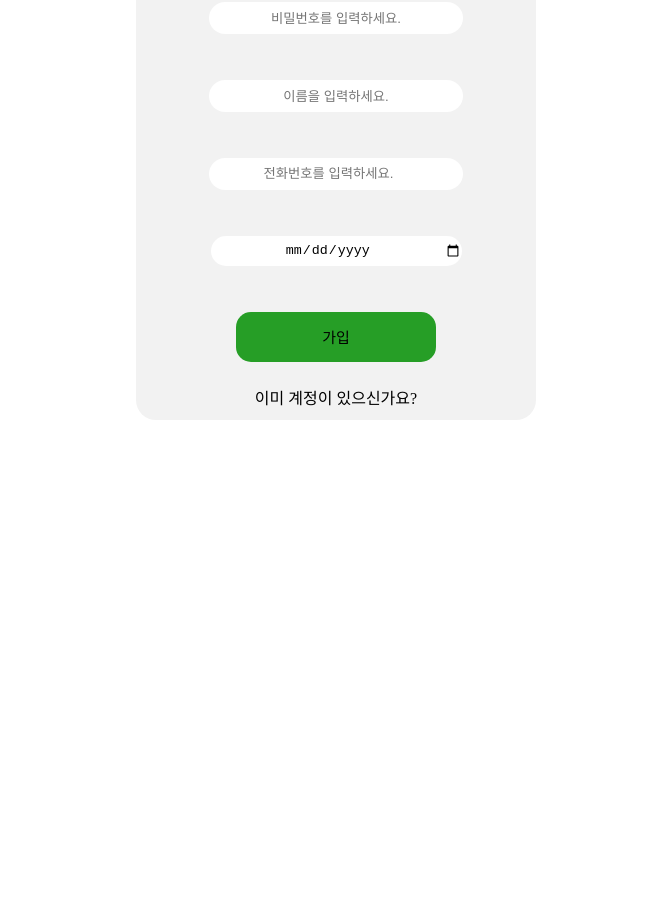
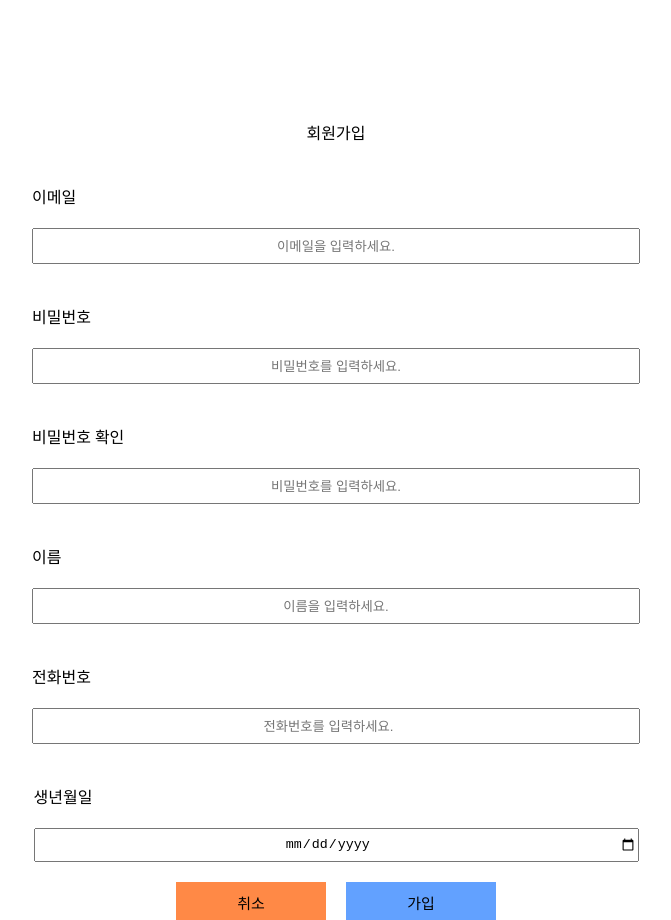
Before and after one commit to quailss/Mechulia-Front, a React (Create React App) app: page /create-account in a window 1280 px wide. Shown: the part 240-1160 px from the top of the page, without its empty margins (304-975 px from the left). Built offline with nearby package versions, Linux system fonts and the light colour scheme; a web font is replaced by a local one.

Commit message:
[STYLE]UI 디자인 변경

```diff
--- a/src/createAccount.tsx
+++ b/src/createAccount.tsx
@@ -2,12 +2,11 @@ import React from "react";
 import { useForm } from "react-hook-form";
 import { useNavigate } from "react-router-dom";
 import styled from "styled-components";
+import Navigation from "./components/nav";
 
 const Wrapper = styled.div`
   display: flex;
-  align-items: center;
   justify-content: center;
-  position: relative;
 `;
 
 const CreateAccountForm = styled.form`
@@ -15,36 +14,74 @@ const CreateAccountForm = styled.form`
   flex-direction: column;
   align-items: center;
   justify-content: space-around;
-  width: 400px;
-  height: 600px;
-  background-color: #f2f2f2;
-  border-radius: 20px;
-  position: fixed;
 `;
 
 const CreateAccountTitle = styled.div`
   display: flex;
   align-items: center;
   justify-content: center;
-  border-radius: 15px;
-  width: 300px;
-  height: 50px;
-  background-color: rgb(38, 158, 38);
   margin-bottom: 20px;
 `;
 
-const CreatAccountInput = styled.input`
-  width: 250px;
-  height: 30px;
-  border-radius: 20px;
-  text-align: center;
-  border: none;
+const Email = styled.div`
+  display: flex;
+  flex-direction: column;
+  gap: 20px;
+  margin-top: 20px;
 `;
 
-const CreateAccountBtn = styled.button`
-  width: 200px;
-  height: 50px;
-  border-radius: 15px;
+const Password = styled.div`
+  display: flex;
+  flex-direction: column;
+  gap: 20px;
+  margin-top: 20px;
+`;
+
+const CheckPassword = styled.div`
+  display: flex;
+  flex-direction: column;
+  gap: 20px;
+  margin-top: 20px;
+`;
+
+const UserName = styled.div`
+  display: flex;
+  flex-direction: column;
+  gap: 20px;
+  margin-top: 20px;
+`;
+
+const PhoneNumber = styled.div`
+  display: flex;
+  flex-direction: column;
+  gap: 20px;
+  margin-top: 20px;
+`;
+
+const Date = styled.div`
+  display: flex;
+  flex-direction: column;
+  gap: 20px;
+  margin-top: 20px;
+`;
+
+const CreatAccountInput = styled.input`
+  width: 600px;
+  height: 30px;
+  text-align: center;
+`;
+
+const CreateAccountOrOut = styled.div`
+  display: flex;
+  gap: 20px;
+`;
+
+const OutBtn = styled.span`
+  display: flex;
+  align-items: center;
+  justify-content: center;
+  width: 150px;
+  height: 40px;
   border: none;
   font-family: "GangwonEdu_OTFBoldA";
   font-size: 15px;
@@ -52,18 +89,51 @@ const CreateAccountBtn = styled.button`
   &:active {
     filter: brightness(70%);
   }
-  background-color: rgb(38, 158, 38);
+  background-color: #ff8946;
 `;
 
-const LoginBtn = styled.span`
+const CreateAccountBtn = styled.button`
+  width: 150px;
+  height: 40px;
+  border: none;
+  font-family: "GangwonEdu_OTFBoldA";
+  font-size: 15px;
   cursor: pointer;
-  &:hover {
-    text-decoration-line: underline;
+  &:active {
+    filter: brightness(70%);
   }
+  background-color: #62a1ff;
+`;
+
+const Line = styled.div`
+  border-top: 1px solid;
+  width: 600px;
+  margin-top: 40px;
 `;
 
 const Errors = styled.span`
   color: Red;
+`;
+
+const KaKaoLogin = styled.div`
+  width: 300px;
+  height: 40px;
+  background-color: #ffd02c;
+  display: flex;
+  align-items: center;
+  justify-content: center;
+  margin-bottom: 20px;
+  margin-top: 40px;
+`;
+
+const NaverLogin = styled.div`
+  width: 300px;
+  height: 40px;
+  background-color: #21d811;
+  display: flex;
+  align-items: center;
+  justify-content: center;
+  margin-bottom: 20px;
 `;
 
 interface FormProps {
@@ -75,6 +145,9 @@ interface FormProps {
 }
 
 const CreateAccount: React.FC = () => {
+  const onClick = () => {
+    nvigate("/");
+  };
   const nvigate = useNavigate();
   const {
     register,
@@ -87,14 +160,20 @@ const CreateAccount: React.FC = () => {
   };
   return (
     <Wrapper>
+      <Navigation />
       <CreateAccountForm onSubmit={handleSubmit(onValid)}>
         <CreateAccountTitle>회원가입</CreateAccountTitle>
+        <Email>
+          <span>이메일</span>
           <CreatAccountInput
             type="email"
             placeholder="이메일을 입력하세요."
             {...register("email", { required: "이메일은 필수입니다." })}
           />
           <Errors>{errors.email?.message}</Errors>
+        </Email>
+        <Password>
+          <span>비밀번호</span>
           <CreatAccountInput
             type="password"
             placeholder="비밀번호를 입력하세요."
@@ -107,6 +186,24 @@ const CreateAccount: React.FC = () => {
             })}
           />
           <Errors>{errors.password?.message}</Errors>
+        </Password>
+        <CheckPassword>
+          <span>비밀번호 확인</span>
+          <CreatAccountInput
+            type="password"
+            placeholder="비밀번호를 입력하세요."
+            {...register("password", {
+              required: "비밀번호는 필수입니다.",
+              minLength: {
+                value: 4,
+                message: "비밀번호가 짧습니다.",
+              },
+            })}
+          />
+          <Errors>{errors.password?.message}</Errors>
+        </CheckPassword>
+        <UserName>
+          <span>이름</span>
           <CreatAccountInput
             type="name"
             placeholder="이름을 입력하세요."
@@ -116,22 +213,32 @@ const CreateAccount: React.FC = () => {
             })}
           />
           <Errors>{errors.name?.message}</Errors>
+        </UserName>
+        <PhoneNumber>
+          <span>전화번호</span>
           <CreatAccountInput
             type="number"
             placeholder="전화번호를 입력하세요."
             {...register("number", { required: "전화번호는 필수입니다." })}
           />
           <Errors>{errors.number?.message}</Errors>
+        </PhoneNumber>
+        <Date>
+          <span>생년월일</span>
           <CreatAccountInput
             type="date"
             placeholder="생년월일을 입력하세요."
             {...register("date", { required: "생년월일은 필수입니다." })}
           />
           <Errors>{errors.date?.message}</Errors>
+        </Date>
+        <CreateAccountOrOut>
+          <OutBtn onClick={onClick}>취소</OutBtn>
           <CreateAccountBtn>가입</CreateAccountBtn>
-        <LoginBtn onClick={() => nvigate("/login")}>
-          이미 계정이 있으신가요?
-        </LoginBtn>
+        </CreateAccountOrOut>
+        <Line />
+        <KaKaoLogin>카카오 로그인</KaKaoLogin>
+        <NaverLogin>네이버 로그인</NaverLogin>
       </CreateAccountForm>
     </Wrapper>
   );
```
Lines whose indentation alone changed are shown as unchanged.
